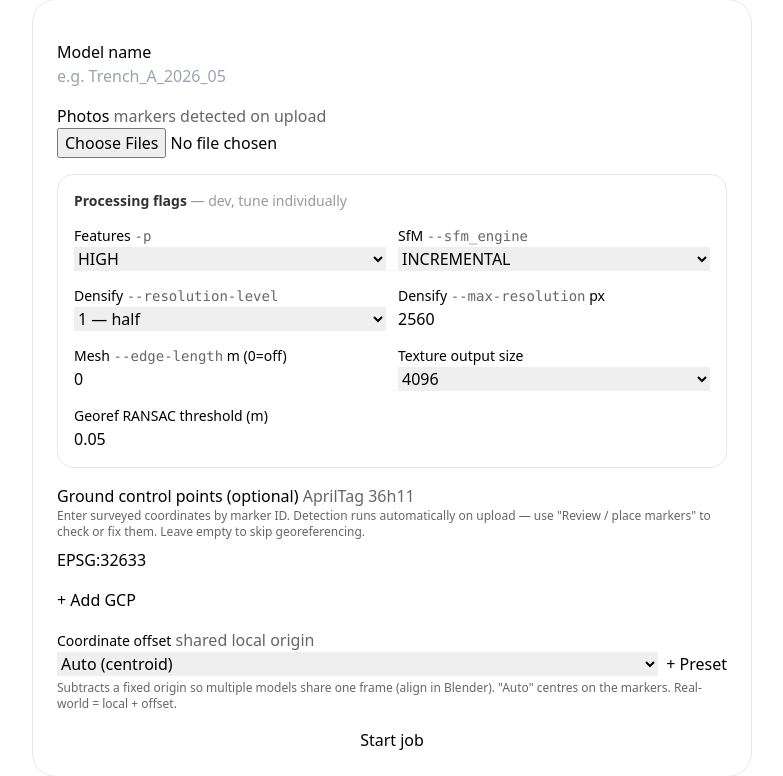
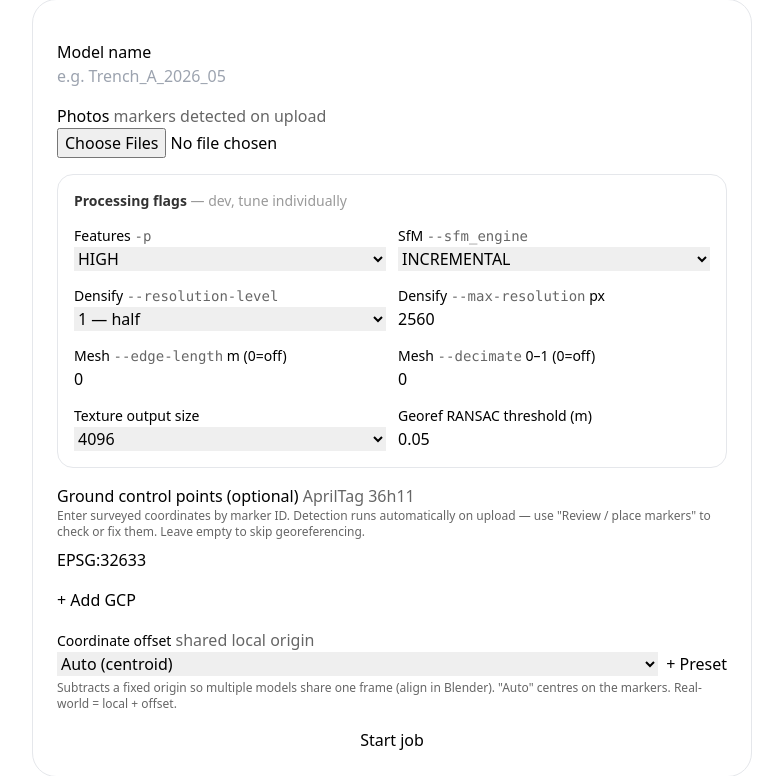
Before and after one commit to Ben-Mik/Relief3D, a Flask app: page /projects/1/new-job in a window 1280 px wide. Shown: the part 213-989 px from the top of the page, without its empty margins (248-1031 px from the left). Run offline with Flask 3, Linux system fonts and the light colour scheme; style sheets or scripts are compiled from the project's sources.

Commit message:
Mesh detail control via edge-length + decimate (drop target-face-num)
ReconstructMesh in OpenMVS v2.3.0 has built-in quadric edge-collapse
simplification — no separate SimplifyMesh binary needed:
- --edge-length: metric triangle size when georeferenced (real-world
  detail spec, repeatable across a site)
- --decimate 0-1: scale-independent ratio for the no-GCP case
Both cap the mesh at reconstruction time, so TextureMesh stays fast.
Expose decimate in the form alongside the existing edge-length field.

Co-Authored-By: Claude Sonnet 4.6 <noreply@anthropic.com>

```diff
--- a/app.py
+++ b/app.py
@@ -192,6 +192,7 @@ def new_job(project_id):
             "resolution_level": int(request.form.get("resolution_level", 1)),
             "max_resolution": int(request.form.get("max_resolution", 2560)),
             "edge_length": float(request.form.get("edge_length") or 0),
+            "decimate": float(request.form.get("decimate") or 0),
             "texture_out_size": int(request.form.get("texture_out_size") or 0),
             "ransac_threshold": float(request.form.get("ransac_threshold") or 0.05),
         }
@@ -489,6 +490,7 @@ def _write_report(output_dir, job_id, options, report):
         f"Densify resolution-level: {o['resolution_level']}",
         f"Densify max-resolution:   {o['max_resolution']} px",
         f"Mesh edge-length:         {edge} m" + ("" if edge else " (off)"),
+        f"Mesh decimate ratio:      {o['decimate'] or 'off'}",
         f"Texture output size:      {o['texture_out_size'] or 'unchanged'}",
         f"Georef RANSAC threshold:  {o['ransac_threshold']} m",
         "",
--- a/openmvg.py
+++ b/openmvg.py
@@ -37,7 +37,7 @@ def reconstruct(work_dir, options, gcp_coords=None, observations=None,
     """Full pipeline. Photos must already be at  work_dir/images.
        Returns {"mesh_path": <obj>, "georef": <report dict>}.
        options: feature_preset, sfm_engine, resolution_level, max_resolution,
-                edge_length, texture_size, ransac_threshold."""
+                edge_length, decimate, texture_out_size, ransac_threshold."""
     o = options
     M, R = "ovg/matches", "ovg/recon"
 
@@ -70,16 +70,19 @@ def reconstruct(work_dir, options, gcp_coords=None, observations=None,
                                      report["rotation"], report["translation"])
 
     # ---- OpenMVS dense / mesh / texture ----
+    # Detail levers on ReconstructMesh (both built into OpenMVS v2.3.0, quadric
+    # edge-collapse simplification). edge-length is metric when georeferenced
+    # (real-world triangle size); decimate is a scale-independent ratio (0..1].
+    # Keeping the mesh small here also keeps TextureMesh fast.
     edge = f" --edge-length {o['edge_length']}" if float(o.get("edge_length") or 0) > 0 else ""
-    simplify = ""
+    decimate = f" --decimate {o['decimate']}" if 0 < float(o.get("decimate") or 0) < 1 else ""
     mvs = (
         f"set -e;"
         f"mkdir -p mvs;"
         f"openMVG_main_openMVG2openMVS -i {R}/sfm_data.json -o mvs/scene.mvs -d mvs/undist;"
         f"cd mvs;"
         f"DensifyPointCloud scene.mvs --resolution-level {o['resolution_level']} --max-resolution {o['max_resolution']};"
-        f"ReconstructMesh scene_dense.mvs{edge};"
-        f"{simplify}"
+        f"ReconstructMesh scene_dense.mvs{edge}{decimate};"
         f"TextureMesh scene_dense.mvs --mesh-file scene_dense_mesh.ply --export-type obj"
     )
     _run(work_dir, mvs, progress, "Dense / mesh / texture")
--- a/templates/new_job.html
+++ b/templates/new_job.html
@@ -68,6 +68,10 @@
             <div>
                 <label class="label py-1"><span class="label-text text-sm">Mesh <code class="opacity-60">--edge-length</code> m (0=off)</span></label>
                 <input type="number" step="any" name="edge_length" value="0" class="input input-bordered input-sm w-full">
+            </div>
+            <div>
+                <label class="label py-1"><span class="label-text text-sm">Mesh <code class="opacity-60">--decimate</code> 0–1 (0=off)</span></label>
+                <input type="number" step="any" min="0" max="1" name="decimate" value="0" class="input input-bordered input-sm w-full">
             </div>
             <div>
                 <label class="label py-1"><span class="label-text text-sm">Texture output size</span></label>
```
